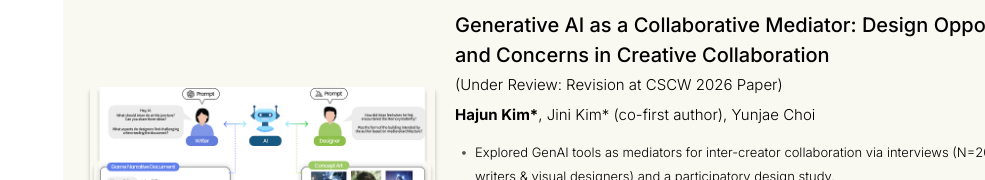
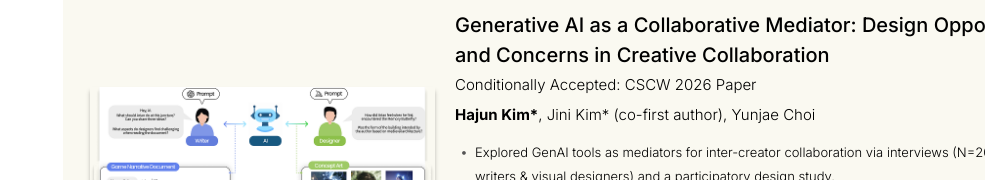
Before and after one commit to HajunKim/my-portfolio, a Next.js app: page /Research in a window 1280 px wide. Shown: the part 2144-2324 px from the top of the page, without its empty margins (295-1280 px from the left). Built offline with nearby package versions, Linux system fonts and the light colour scheme.

Commit message:
update cscw

```diff
--- a/src/app/(main)/Research/page.tsx
+++ b/src/app/(main)/Research/page.tsx
@@ -19,7 +19,7 @@ const publicationData = [
   {
     id: 2,
     title: 'Generative AI as a Collaborative Mediator: Design Opportunities, and Concerns in Creative Collaboration',
-    context: '(Under Review: Revision at CSCW 2026 Paper)',
+    context: 'CSCW 2026 Paper',
     authors: (
       <>
         <span className={styles.pubAuthor}>Hajun Kim*</span>, Jini Kim* (co-first author), Yunjae Choi
--- a/src/app/(main)/project/collaborative-mediator/page.tsx
+++ b/src/app/(main)/project/collaborative-mediator/page.tsx
@@ -14,7 +14,7 @@ export default function ProjectMediatorPage() {
             Generative AI as a Collaborative Mediator: Design Opportunities, and Concerns in Creative Collaboration
           </h1>
           <p className={styles.projectDetailSubtitle}>
-            Under Review: Revision at CSCW 26: Proceedings of the CHI Conference on Human Factors in Computing Systems
+            (Conditionally Accepted) CSCW 26: Proceedings of the CHI Conference on Human Factors in Computing Systems
             <br />
             <span className={styles.projectDetailAuthor}>Hajun Kim*</span>, Jini Kim<span className={styles.projectDetailAuthor}>*</span> (co-first author), Yunjae Choii<span className={styles.projectDetailAuthor}></span>
           </p>
--- a/src/app/components/SelectedResearch.js
+++ b/src/app/components/SelectedResearch.js
@@ -37,7 +37,7 @@ const projectData = [
     shadowType: 'boxShadow',
     link: '/project/collaborative-mediator',
     title: 'Generative AI as a Collaborative Mediator: Design Opportunities, and Concerns in Creative Collaboration',
-    context: '(Under Review: Revision at CSCW 2026 Paper)',
+    context: 'Conditionally Accepted: CSCW 2026 Paper',
     authors: (
       <>
         <span className={styles.author}>Hajun Kim*</span>, Jini Kim* (co-first author), Yunjae Choi
@@ -58,7 +58,7 @@ const projectData = [
     shadowType: 'dropShadow',
     link: '/project/unlocking-creator-ai',
     title: 'Unlocking Creator-AI Synergy: Challenges, Requirements, and Design Opportunities in AI-Powered Short-Form Video Production',
-    context: '(CHI 2024 Paper)',
+    context: 'CHI 2024 Paper',
     authors: (
       <>
         <span className={styles.author}>Hajun Kim*</span>, Jini Kim* (co-first author)
```
